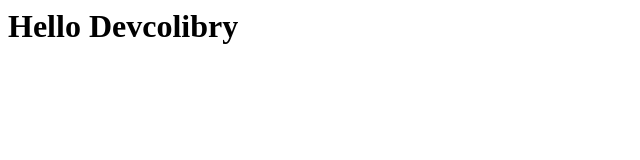
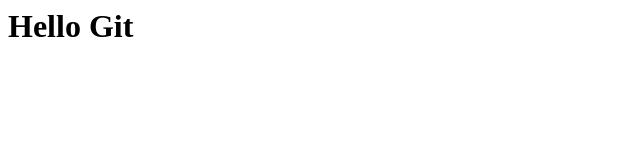
Before and after one commit to DmitryShadrin1989/git-example, a plain HTML site: page index.html in a window 1280 px wide. Shown: the whole page, without its empty margins (0-640 px from the left). Drawn offline with Linux system fonts and the light colour scheme.

Commit message:
Wrong message2

```diff
--- a/index.html
+++ b/index.html
@@ -1 +1 @@
-<h1>Hello Devcolibry</h1>
+<h1>Hello Git</h1>
```
